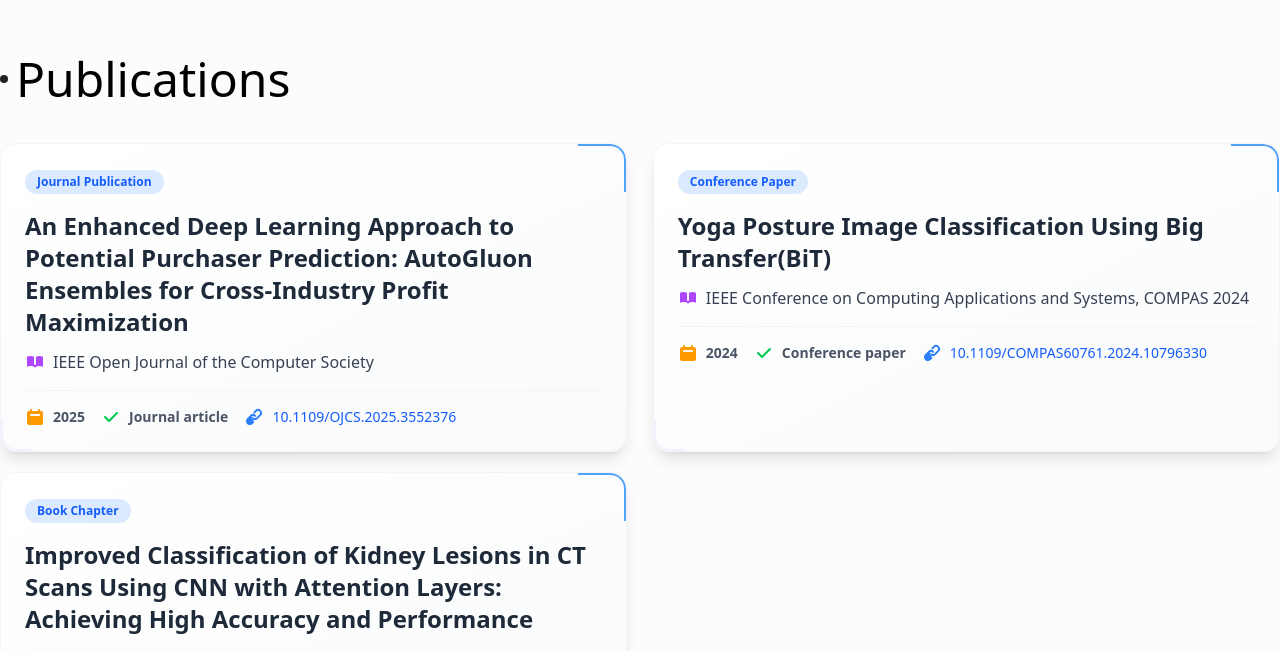
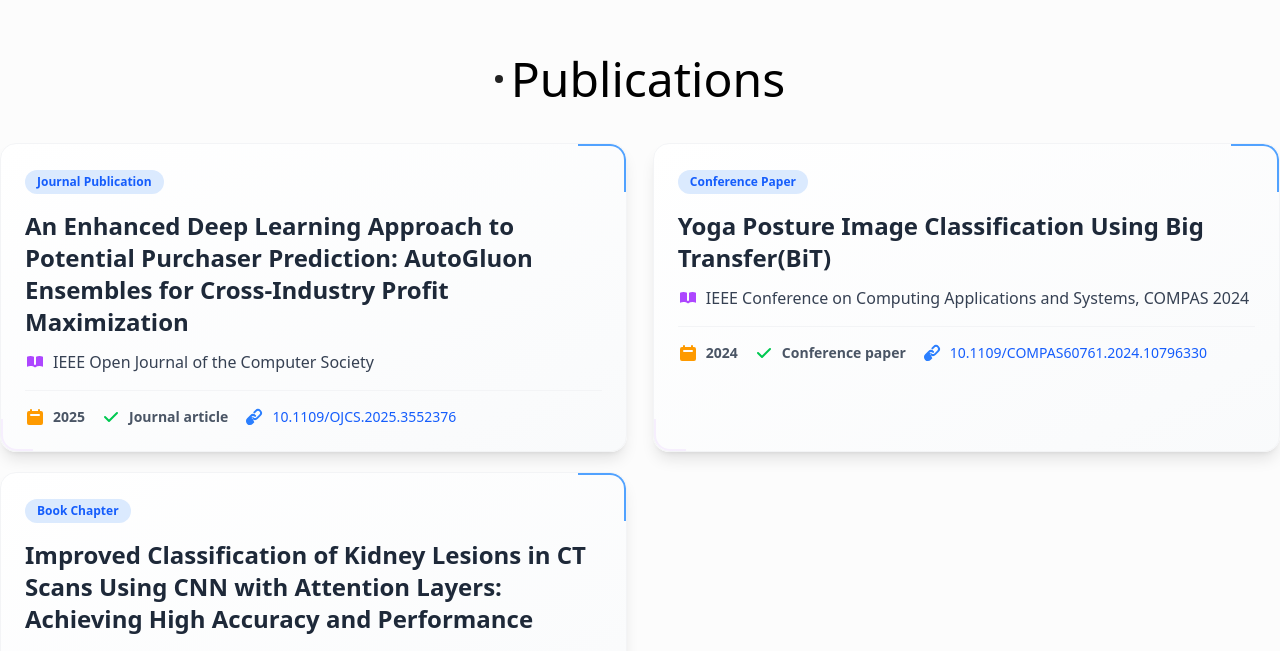
Before and after one commit to Mahmudulislamshuvo/porfolio-tanvir-vay, a React (Vite) app: page / in a window 1280 px wide. Shown: the part 3825-4476 px from the top of the page. Built offline with nearby package versions, Linux system fonts and the light colour scheme.

Commit message:
Publication fixed

```diff
--- a/src/Components/Publication.jsx
+++ b/src/Components/Publication.jsx
@@ -39,11 +39,14 @@ const Publication = () => {
   ];
 
   return (
+    <div className="bg-[#FCFCFC]">
       <div className="container">
-      <div className="bg-[#FCFCFC] py-10">
+        <div className="py-10">
+          <div className="flex items-center justify-center">
             <div className="flex items-center gap-x-2">
               <span className="h-2 w-2 rounded-full bg-primary"></span>
-          <h2 className="text-5xl py-10">Publications</h2>
+              <h2 className="text-5xl py-10 text-center">Publications</h2>
+            </div>
           </div>
           <div className="flex flex-wrap justify-between gap-y-5">
             {publications.map((publication) => (
@@ -119,6 +122,7 @@ const Publication = () => {
           </div>
         </div>
       </div>
+    </div>
   );
 };
 
```
Lines whose indentation alone changed are shown as unchanged.
